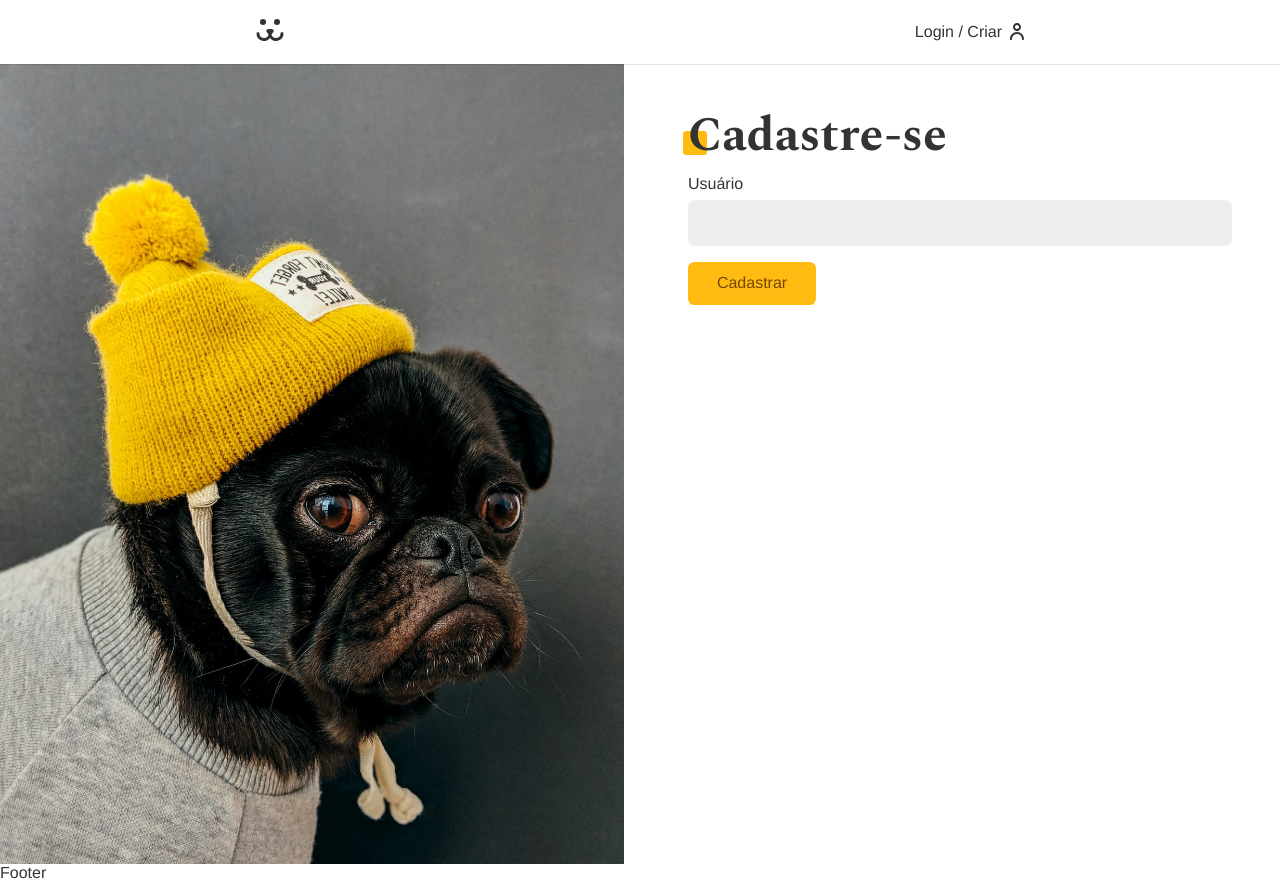
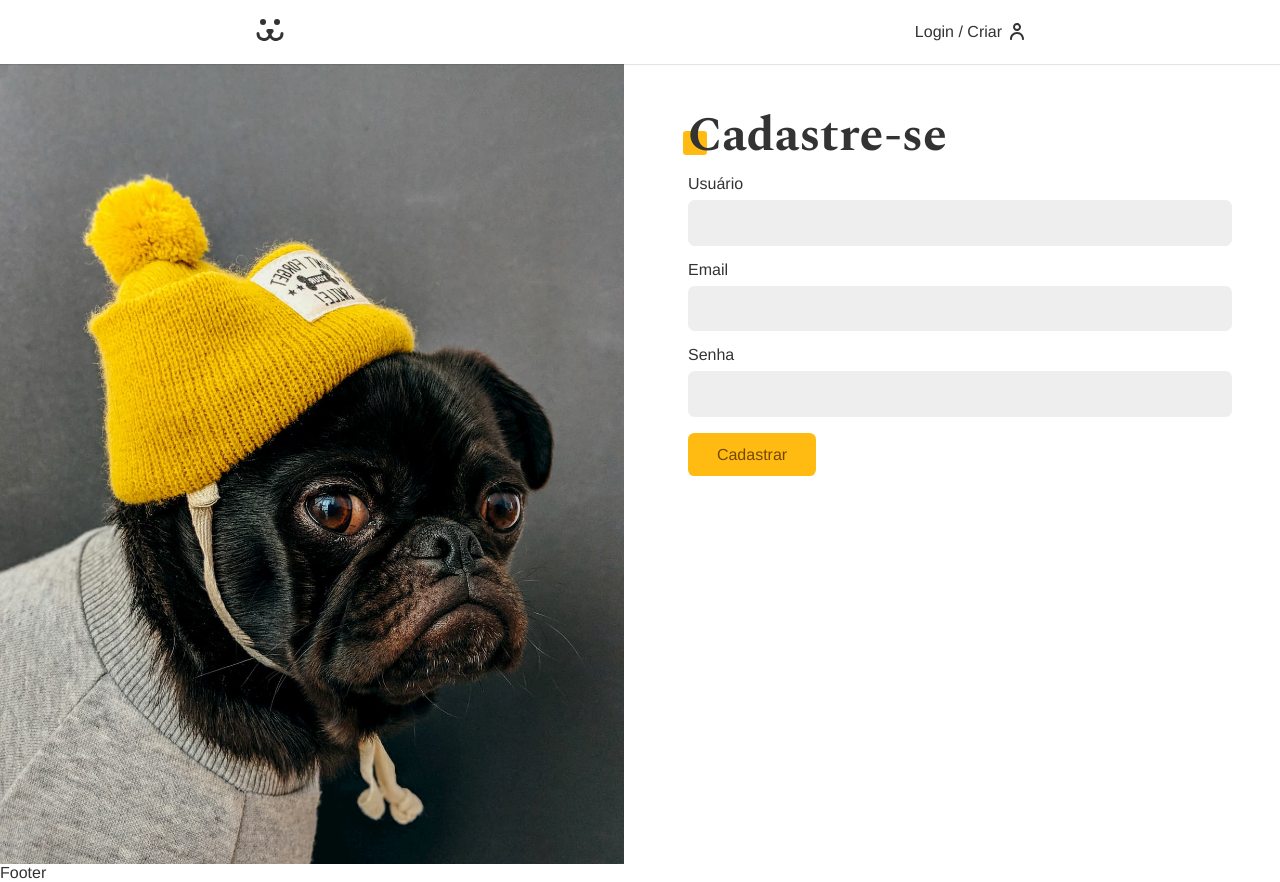
Before and after one commit to vinricardo/origamid-react-final-project, a React (Vite) app: page /login/create in a window 1280 px wide. Built offline with nearby package versions, Linux system fonts and the light colour scheme.

Commit message:
feature: 0814 create login finished

```diff
--- a/src/Components/Login/Components/LoginCreate/LoginCreate.jsx
+++ b/src/Components/Login/Components/LoginCreate/LoginCreate.jsx
@@ -2,20 +2,33 @@ import React from "react";
 import Input from "../../../Shared/Forms/Components/Input/Input";
 import Button from "../../../Shared/Forms/Components/Button/Button";
 import useForm from "../../../../Hooks/useForm";
+import { USER } from "../../../../Endpoints/Api";
+import {UserContext} from "../../../../Contexts/UserContext"
 
 const LoginCreate = () => {
     const username = useForm()
     const email = useForm('email')
-    const password = useForm('password')
+    const password = useForm()
 
-    function handleSubmit(event) {
+    const {userLogin} = React.useContext(UserContext)
+
+    async function handleSubmit(event) {
         event.preventDefault();
+        const {url, options} = USER.POST({
+            username: username.value,
+            password: password.value,
+            email: email.value
+        })
+        const response = await fetch(url, options);
+        if(response.ok) userLogin(username.value, password.value)
     }
 
     return <section className="animeLeft">
         <h1 className="title">Cadastre-se</h1>
         <form onSubmit={handleSubmit}>
-            <Input label="Usuário" type="text" name="username"/>
+            <Input label="Usuário" type="text" name="username" {...username}/>
+            <Input label="Email" type="email" name="email" {...email}/>
+            <Input label="Senha" type="password" name="password" {...password}/>
             <Button>Cadastrar</Button>
         </form>
     </section>
--- a/src/Endpoints/Api.jsx
+++ b/src/Endpoints/Api.jsx
@@ -32,4 +32,14 @@ export const USER = {
             }
         }
     }),
+    POST: (body) => ({
+        url: API_URL.concat('/api/user'),
+        options: {
+            method: 'POST',
+            headers: {
+                'Content-Type': 'application/json'
+            },
+            body: JSON.stringify(body)
+        }
+    })
 }
--- a/src/Hooks/useForm.jsx
+++ b/src/Hooks/useForm.jsx
@@ -2,7 +2,7 @@ import React from "react";
 
 const validations = {
     email: {
-        regex: /^[a-z0-9.]+@[a-z0-9]+\.[a-z]+\.([a-z]+)?$/i,
+        regex: /^[a-zA-Z0-9._%+-]+@[a-zA-Z0-9.-]+\.[a-zA-Z]{2,}$/,
         message: 'Preencha um email válido'
     },
     password: {
```
